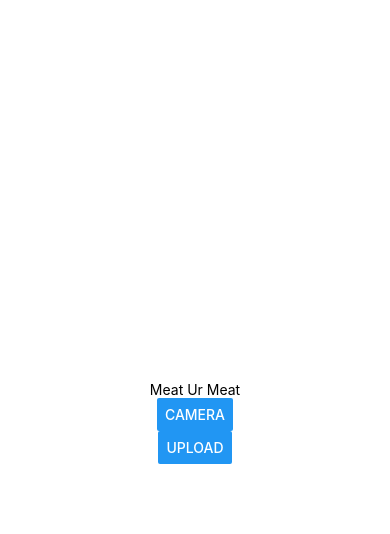
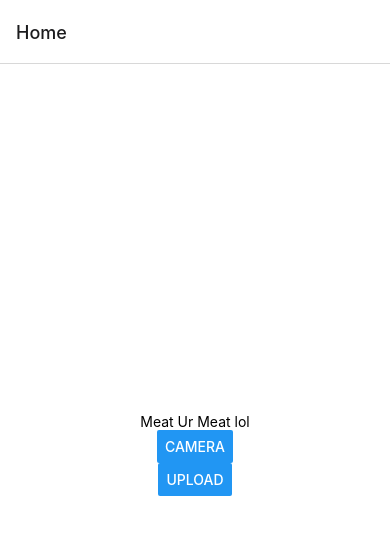
Before and after one commit to jas6zhang/Meet-Your-Meat, a React Native app: screen / in a window 390 px wide. Shown: the top 534 px of the page. Built offline with nearby package versions, Linux system fonts and the light colour scheme.

Commit message:
added functions

```diff
--- a/App.js
+++ b/App.js
@@ -1,21 +1,37 @@
 import { StatusBar } from 'expo-status-bar';
 import { StyleSheet, Text, View, Button } from 'react-native';
-//import { NavigationContainer } from '@react-navigation/native';
+import { NavigationContainer } from '@react-navigation/native';
+import { createNativeStackNavigator } from '@react-navigation/native-stack';
 
 
-export default function App() {
+function HomeScreen() {
   return (
-    //<NavigationContainer>
     <View style={styles.container}>
-      <Text>Meat Ur Meat</Text>
+      <Text>Meat Ur Meat lol</Text>
       <Button title="Camera" />
       <Button title="Upload" />
       <StatusBar style="auto" />
     </View>
-    //</NavigationContainer>
   );
 }
 
+// Stack function for multiple screens
+const Stack = createNativeStackNavigator();
+
+function App() {
+  return (
+    <NavigationContainer>
+      <Stack.Navigator>
+        <Stack.Screen
+        name="Home"
+        component={HomeScreen}
+        />
+      </Stack.Navigator>
+    </NavigationContainer>
+  )
+}
+
+export default App;
 
 
 // function for when user selects "camera"
--- a/UploadImage.js
+++ b/UploadImage.js
@@ -1,5 +1,6 @@
 import * as ImagePicker from 'expo-image-picker';
 
+// https://blog.waldo.io/add-an-image-picker-react-native-app/
 
 // function that allows you to choose image from gallery
 
--- a/package.json
+++ b/package.json
@@ -10,11 +10,13 @@
     "eject": "expo eject"
   },
   "dependencies": {
-    "expo": "~44.0.0",
+    "expo": "^44.0.0",
     "expo-status-bar": "~1.2.0",
     "react": "17.0.1",
     "react-dom": "17.0.1",
     "react-native": "0.64.3",
+    "react-native-safe-area-context": "3.3.2",
+    "react-native-screens": "~3.10.1",
     "react-native-web": "0.17.1"
   },
   "devDependencies": {
```
Also changed, not shown: 1 other file (tests, documents, lock files or other folders).
